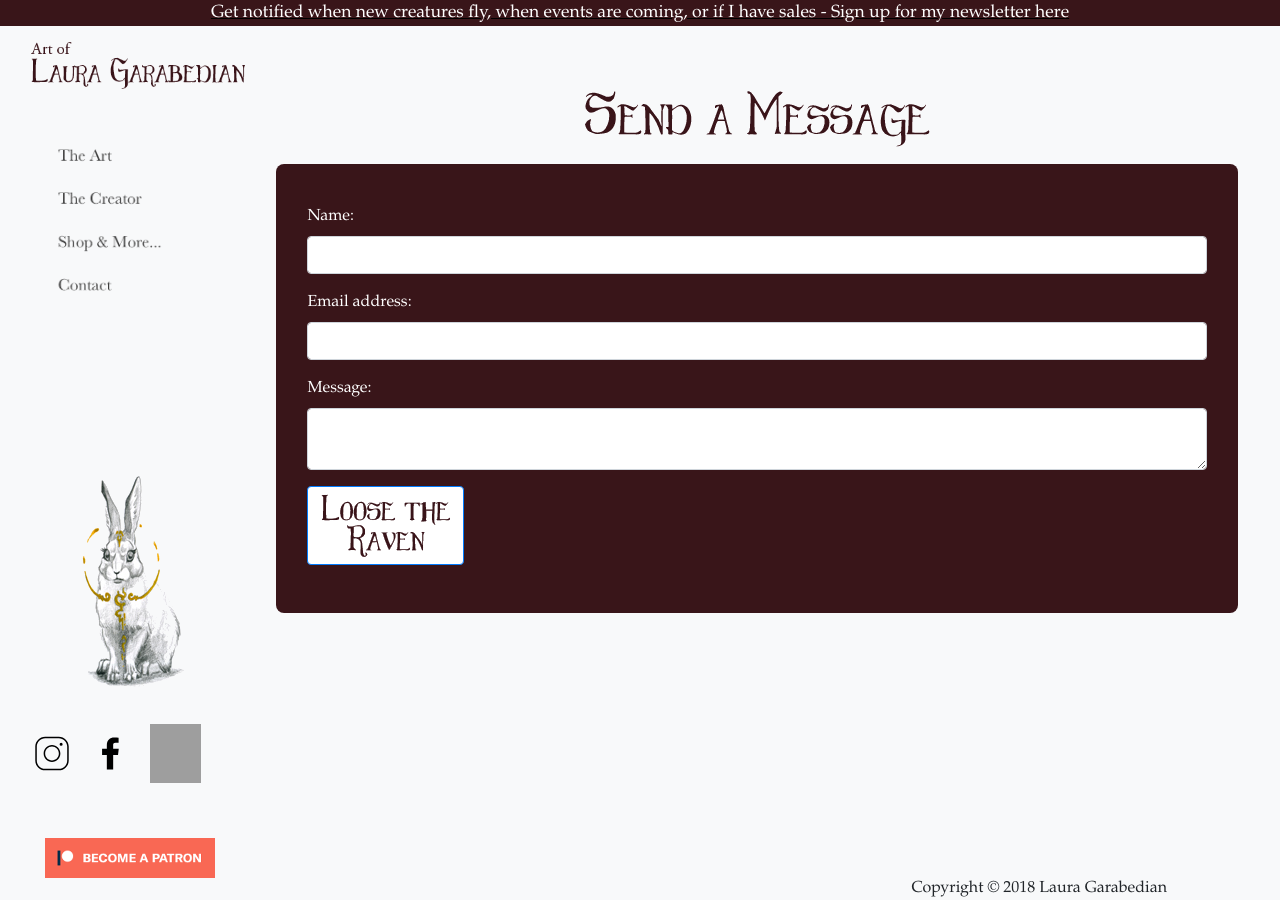
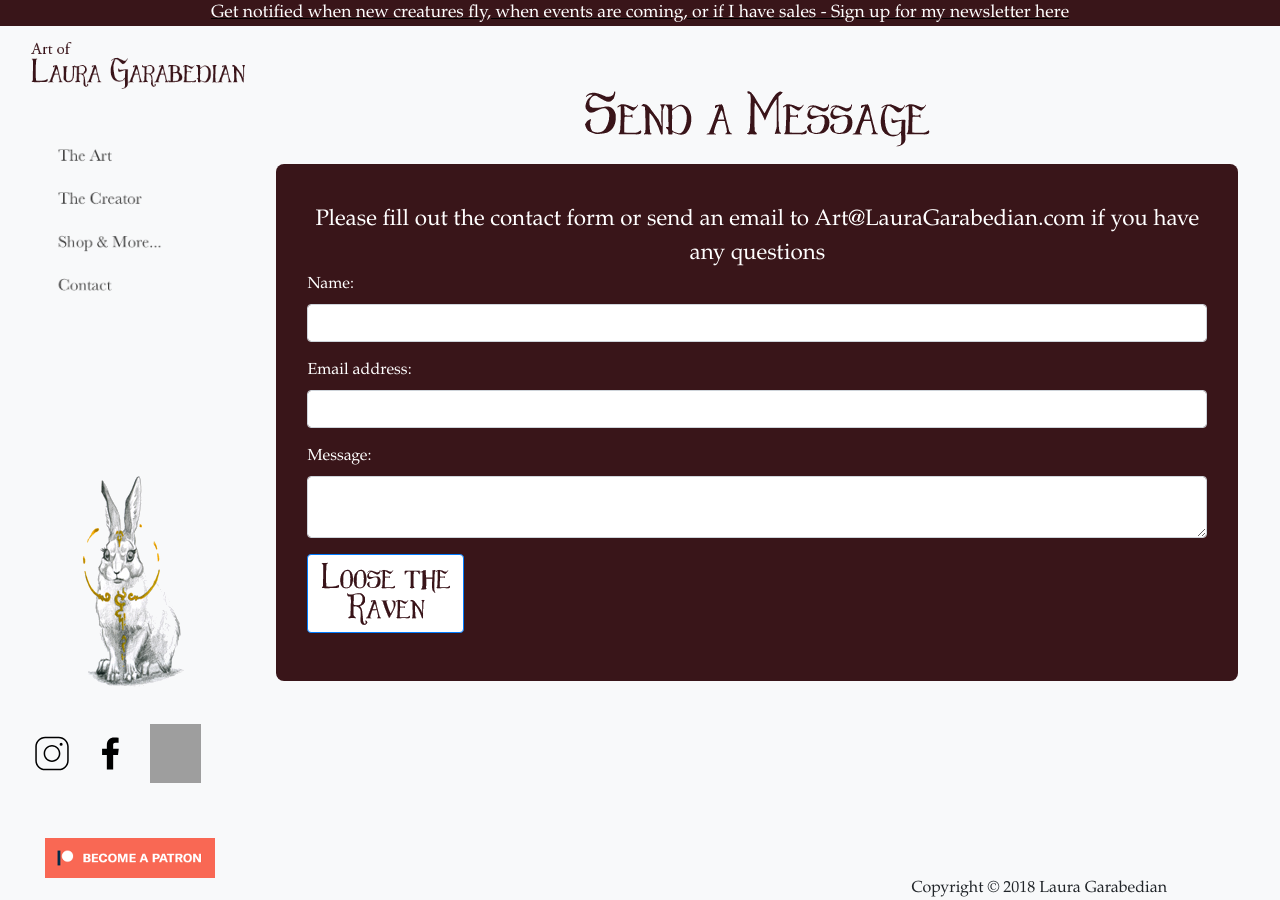
Before and after one commit to Lauragarabedian/lauragarabedian.com, a Jekyll site: the page built from contact/index.html, in a window 1280 px wide and 900 px high. Built offline with Jekyll 4.4.1, drawn with Linux system fonts in a browser that asks for light colours; grey boxes are pictures that could not be loaded.

Commit message:
Add text to contact form

```diff
--- a/contact/index.html
+++ b/contact/index.html
@@ -8,6 +8,9 @@
 
     <div class="row contactbox">
         <div class="col contactbox-internal">
+            <div class="text-center" style="font-size: 1.4rem;">
+                 Please fill out the contact form or send an email to <a href="mailto:art@lauragarabedian.com" style="color: white;">Art@LauraGarabedian.com</a> if you have any questions
+            </div>
             <form action="https://formspree.io/stuart.alan.small@gmail.com" method="POST">
                 <div class="form-group">
                         <label for="name">Name:</label>
```
